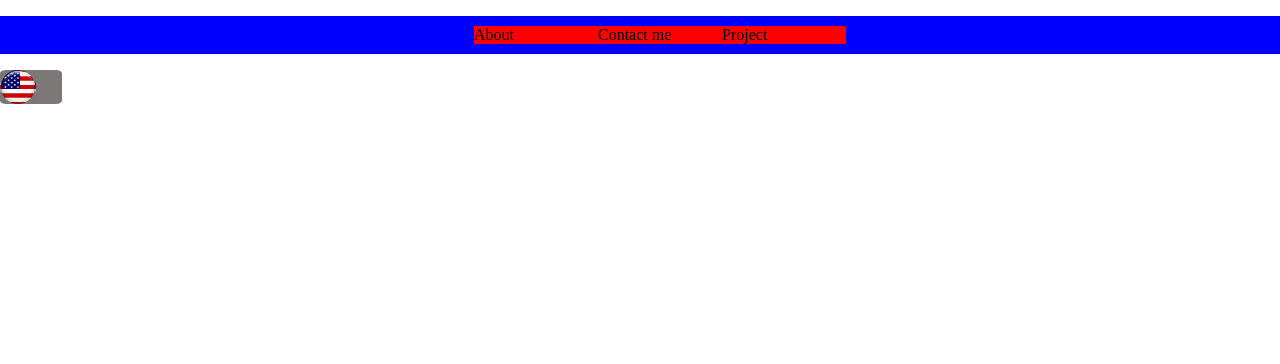
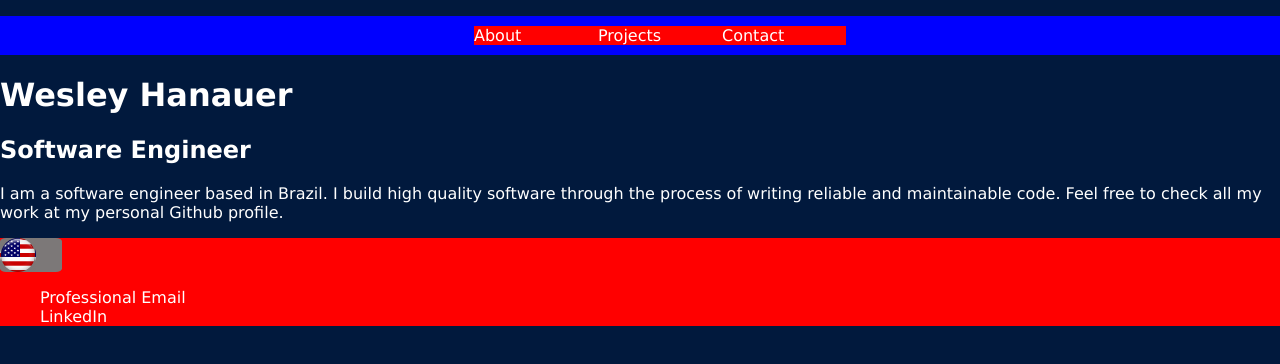
Before and after one commit to WesleyHanauer/Portfolio, a plain HTML site: page index.html in a window 1280 px wide. Drawn offline with Linux system fonts and the light colour scheme.

Commit message:
Created additional CSS files, created the 'contact me' list, started working on the presentation

```diff
--- a/index.html
+++ b/index.html
@@ -5,8 +5,10 @@
     <meta name="viewport" content="width=device-width, initial-scale=1.0">
     <script src="./script/main.js"></script>
     <link rel="stylesheet" href="./style/header.css">
+    <link rel="stylesheet" href="./style/presentation.css">
+    <link rel="stylesheet" href="./style/body.css">
     <link rel="stylesheet" href="./style/languageSlider.css">
-    <link rel="stylesheet" href="./style/body.css">
+    <link rel="stylesheet" href="./style/footer.css">
     <title>Wesley Hanauer</title>
 </head>
 <body>
@@ -15,18 +17,36 @@
             <ul>
                 <li>
                     <a href="">About</a>
-                    <a href="">Contact me</a>
-                    <a href="">Project</a>
+                    <a href="">Projects</a>
+                    <a href="">Contact</a>
                 </li>
             </ul>
         </div>
     </header>
-
+    <div id="presentation">
+        <div id="presentationName">
+            <h1>Wesley Hanauer</h1>
+            <h2>Software Engineer</h2>
+        </div>
+        <div id="presentationText">
+            <p>I am a software engineer based in Brazil. I build high quality software through the process of writing reliable and maintainable code. Feel free to check all my work at my personal <a href="github.com/WesleyHanauer">Github</a> profile.</p>
+        </div>
+    </div>
     <footer>
-          <label class="switch">
+        <label class="switch">
             <input type="checkbox">
             <span class="slider"></span>
-          </label>
+        </label>
+        <div id="contact">
+            <ul>
+                <li>
+                    <a href="whanauerbiz@gmail.com">Professional Email</a>
+                </li>
+                <li>
+                    <a href="https://www.linkedin.com/in/wesleyhanauer/">LinkedIn</a>
+                </li>
+            </ul>
+        </div>
     </footer>
 </body>
 </html>
--- a/style/body.css
+++ b/style/body.css
@@ -1,4 +1,7 @@
 body{
     margin: 0;
     padding: 0;
+    background-color: rgb(1, 25, 61);
+    font-family: 'Lucida Sans', 'Lucida Sans Regular', 'Lucida Grande', 'Lucida Sans Unicode', Geneva, Verdana, sans-serif;
+    color: white;
 }
--- /dev/null
+++ b/style/footer.css
@@ -0,0 +1,6 @@
+footer a{
+    color: white;
+}
+footer{
+    background-color: red;
+}
--- a/style/header.css
+++ b/style/header.css
@@ -3,17 +3,17 @@ header{
     width: 100%;
     height: 10%;
 }
-ul, li, a{
+header ul, li, a{
     color: black;
     text-decoration: none;
     list-style-type: none;
 }
-li{
+header li{
     display: flex;
     align-items: center;
     justify-content: center;
 }
-a{
+header a{
     height: 100%;
     width: 10%;
     background-color: red;
--- /dev/null
+++ b/style/presentation.css
@@ -0,0 +1,3 @@
+#presentation p, a{
+    color: white;
+}
```
